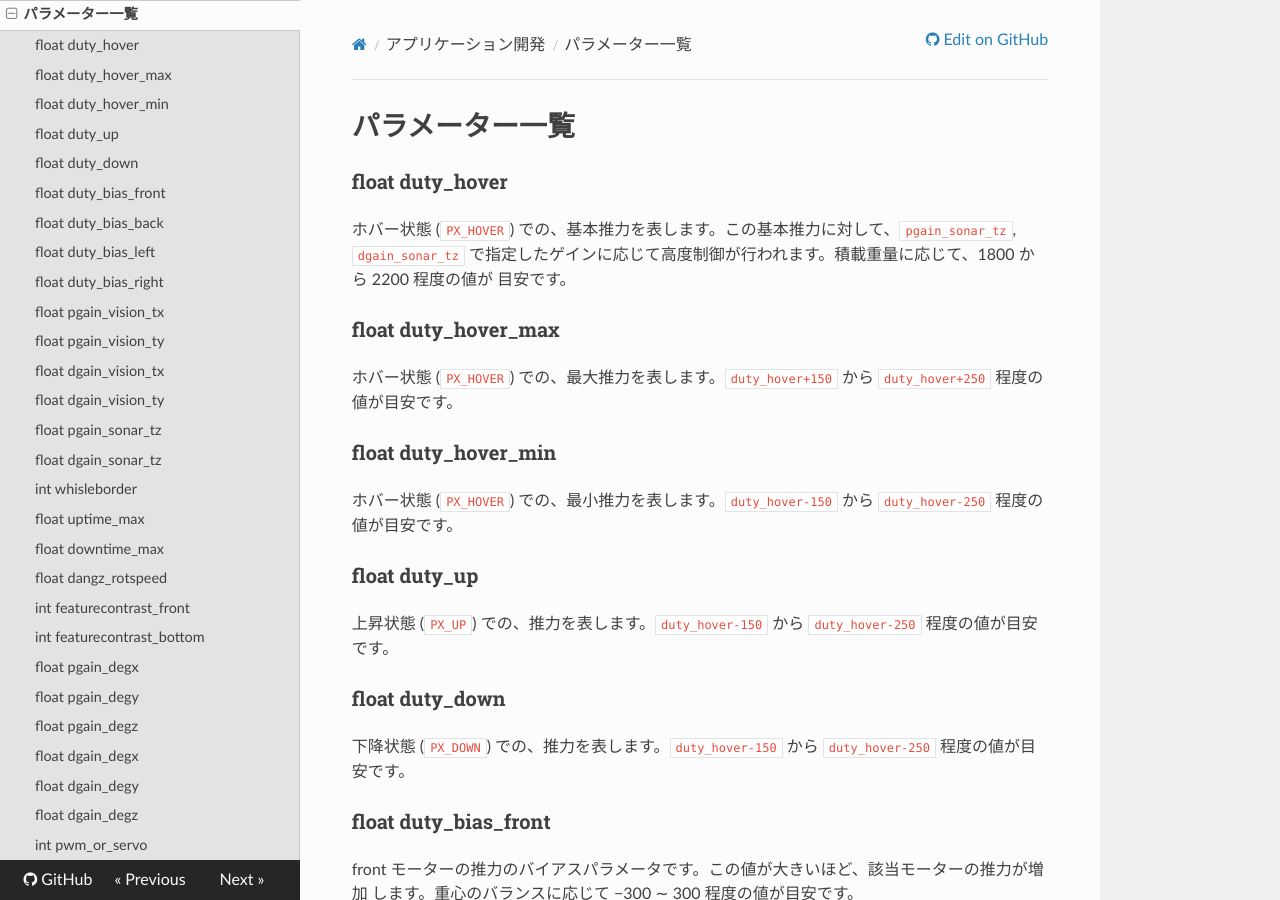
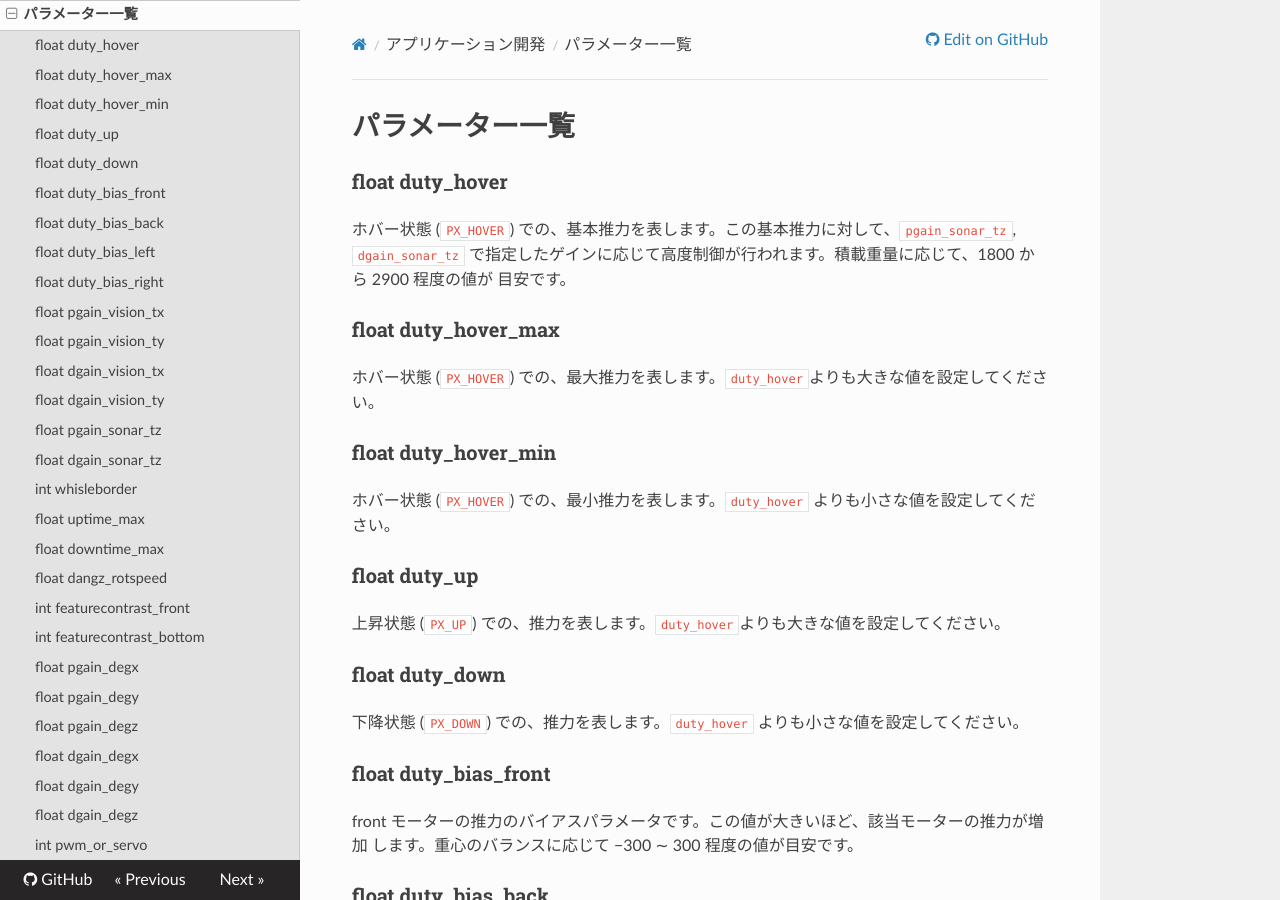
Before and after one commit to phenoxlab/phenox, an MkDocs documentation site: the page built from docs/dev/param.md, in a window 1280 px wide and 900 px high. Built offline with MkDocs 1.6.1, drawn with Linux system fonts in a browser that asks for light colours; nearby versions of some CDN libraries; old or Windows-style settings are respelled for this version of MkDocs.

Commit message:
linux update

```diff
--- a/docs/dev/param.md
+++ b/docs/dev/param.md
@@ -1,18 +1,18 @@
 # パラメーター一覧
 ### float duty_hover
-ホバー状態 (`PX_HOVER`) での、基本推力を表します。この基本推力に対して、`pgain_sonar_tz`, `dgain_sonar_tz` で指定したゲインに応じて高度制御が行われます。積載重量に応じて、1800 から 2200 程度の値が 目安です。
+ホバー状態 (`PX_HOVER`) での、基本推力を表します。この基本推力に対して、`pgain_sonar_tz`, `dgain_sonar_tz` で指定したゲインに応じて高度制御が行われます。積載重量に応じて、1800 から 2900 程度の値が 目安です。
 
 ### float duty_hover_max
-ホバー状態 (`PX_HOVER`) での、最大推力を表します。`duty_hover+150` から `duty_hover+250`	 程度の値が目安です。
+ホバー状態 (`PX_HOVER`) での、最大推力を表します。`duty_hover`よりも大きな値を設定してください。
 
 ### float duty_hover_min
-ホバー状態 (`PX_HOVER`) での、最小推力を表します。`duty_hover-150` から `duty_hover-250` 程度の値が目安です。
+ホバー状態 (`PX_HOVER`) での、最小推力を表します。`duty_hover` よりも小さな値を設定してください。
 
 ### float duty_up
-上昇状態 (`PX_UP`) での、推力を表します。`duty_hover-150` から `duty_hover-250` 程度の値が目安です。
+上昇状態 (`PX_UP`) での、推力を表します。`duty_hover`よりも大きな値を設定してください。
 
 ### float duty_down
-下降状態 (`PX_DOWN`) での、推力を表します。`duty_hover-150` から `duty_hover-250` 程度の値が目安です。
+下降状態 (`PX_DOWN`) での、推力を表します。`duty_hover` よりも小さな値を設定してください。
 
 ### float duty_bias_front
 front モーターの推力のバイアスパラメータです。この値が大きいほど、該当モーターの推力が増加 します。重心のバランスに応じて −300 ∼ 300 程度の値が目安です。
```
Also changed, not shown: docs/dev/env.md (+2 -2 lines).
